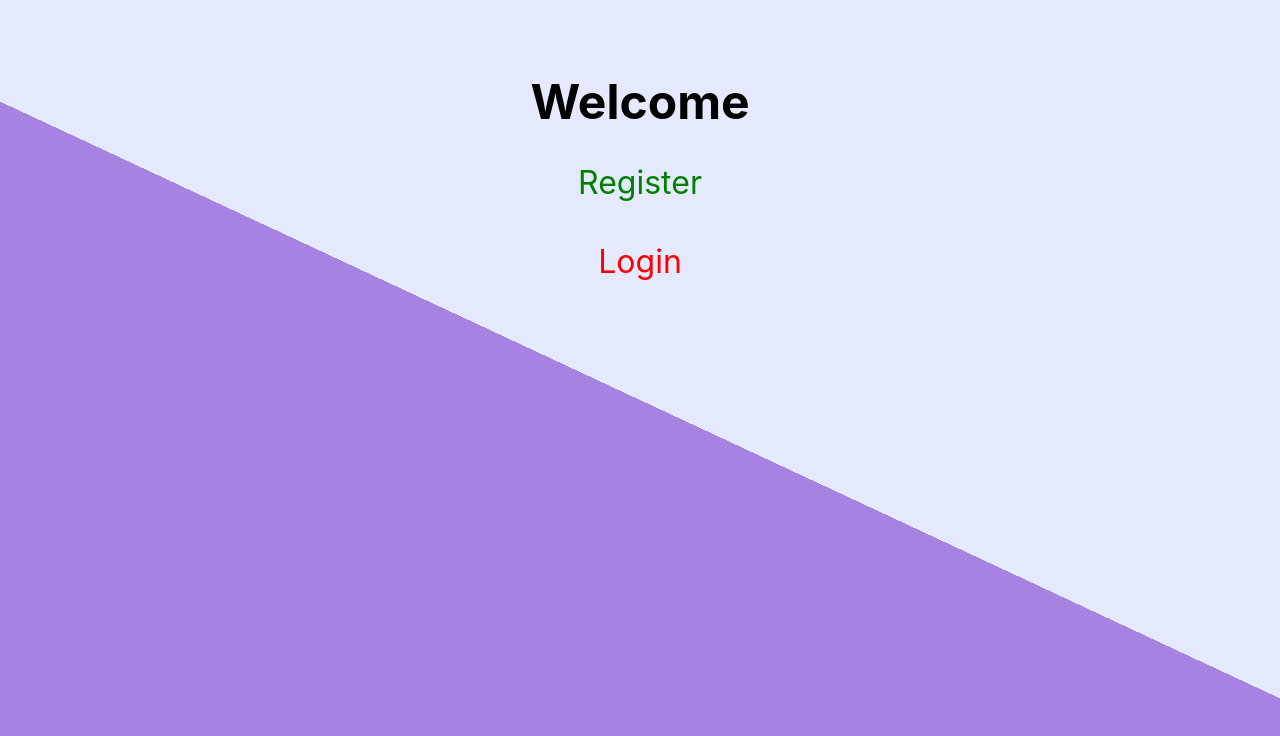
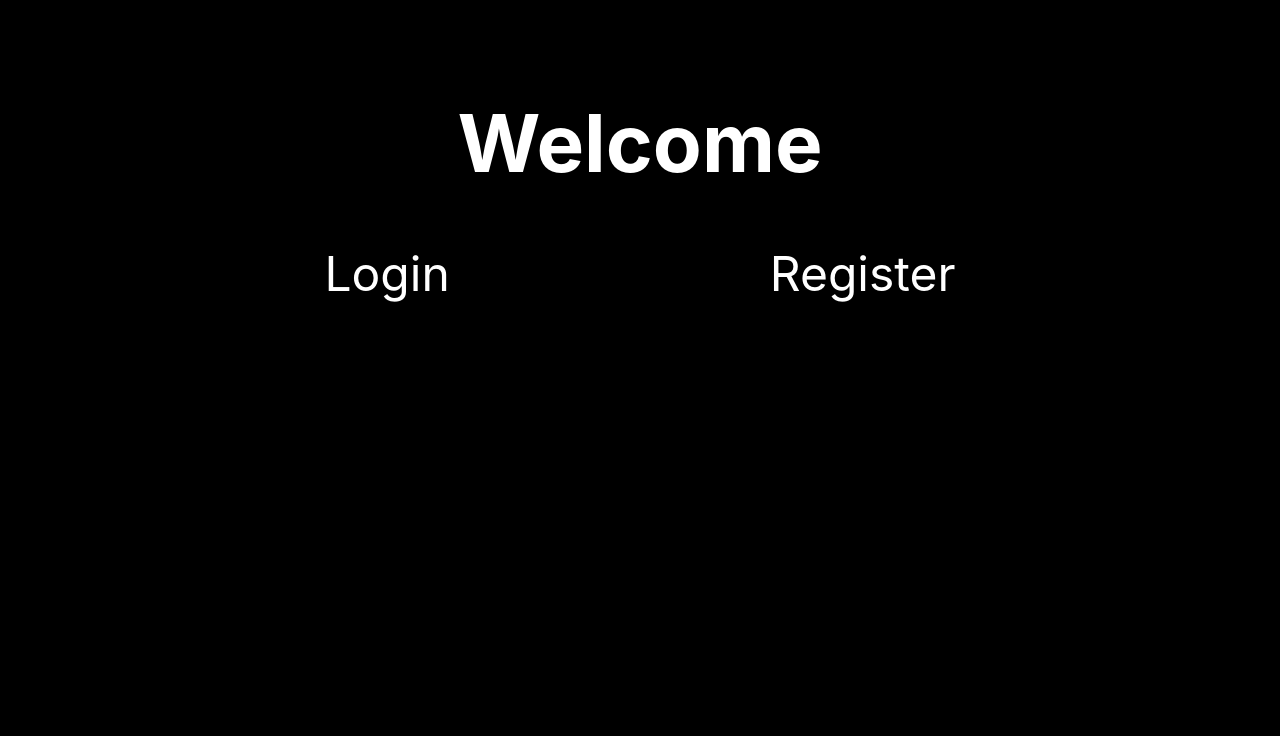
Before and after one commit to aditya-ahlawat-1309/Project5-TodoList, a React (Create React App) app: page / in a window 1280 px wide. Shown: the top 736 px of the page. Built offline with nearby package versions, Linux system fonts and the light colour scheme.

Commit message:
css updated

```diff
--- a/src/App.css
+++ b/src/App.css
@@ -3,23 +3,25 @@
 }
 
 html {
-  background-color: #E4E9FD;
+  /* background-color: #E4E9FD;
   background-image: -webkit-linear-gradient(65deg, #A683E3 50%, #E4E9FD 50%);
   min-height: 100%;
-  font-family: 'helvetica neue';
+  font-family: 'helvetica neue'; */
+  background-color:#000000
 }
 
 
 button {
   min-height: 50px;
   width: 25%;
-  border-radius: 50%;
+  border-radius: 25px;
   border-color: transparent;
-  background-color: #A683E3;
+  background-color: rgb(0,155,255);
   color: #fff;
   font-size: 30px;
   padding-bottom: 6px;
   border-width: 0;
+  cursor:pointer;
 }
 
 input[type="text"] {
@@ -31,6 +33,7 @@ input[type="text"] {
   font-size: 20px;
   font-weight: 200;
   width: 313px;
+  border-radius: 25px;
 }
 
 input[type="text"]:focus {
@@ -51,18 +54,19 @@ footer {
 
 input,
 select {
-  width: 50%;
+  width: 25%;
   padding: 12px 20px;
   margin: 8px 0;
   display: inline-block;
-  border: 1px solid #ccc;
-  border-radius: 4px;
+  border: none;
+
   box-sizing: border-box;
 }
 
+
 button[type=submit] {
   width: 25%;
-  background-color: #23b1e0;
+  background-color: rgb(0,155,255);
   color: white;
   padding: 14px 20px;
   margin: 8px 0;
@@ -72,5 +76,5 @@ button[type=submit] {
 }
 
 button[type=submit]:hover {
-  background-color: #1b95be;
+  background-color: #2cff0289;
 }
--- a/src/components/Todos.js
+++ b/src/components/Todos.js
@@ -20,7 +20,7 @@ export default function Todos() {
   };
 
   useEffect(() => {
-    fetch(`http://localhost:8000/todos`, {
+    fetch(`https://todo-aditya0183.herokuapp.com/todos`, {
       method: "GET",
       headers: {
         "Content-Type": "application/json",
@@ -60,15 +60,21 @@ export default function Todos() {
   };
 
   return (
-    <div>
+    <div style={{marginTop:"-5%"}}>
+    <span style={{color:"red",fontSize:"1.5rem"}}>See the Todos in the Uncompleted Section</span>
+      <br/>
       <select value={filter} onChange={(e) => changeFilter(e.target.value)}>
-        <option value="completed">Completed</option>
-        <option value="uncompleted">Uncompleted</option>
+        <option value="completed" style={{ color: "black",fontSize:"1rem",borderRadius:"25px" }}>
+          Completed
+        </option>
+        <option value="uncompleted" style={{ color: "black",fontSize:"1rem",borderRadius:"25px" }}>
+          Uncompleted
+        </option>
       </select>
 
       {getTodos().map((todo) => (
         <>
-        <br/>
+          <br />
           <div
             key={todo.id}
             style={{
--- a/src/pages/Login.js
+++ b/src/pages/Login.js
@@ -18,7 +18,7 @@ export default function Login() {
 
   const login = (e) => {
     e.preventDefault();
-    fetch(`http://localhost:8000/login`, {
+    fetch(`https://todo-aditya0183.herokuapp.com/login`, {
       method: "POST",
       headers: {
         "Content-Type": "application/json",
@@ -45,27 +45,40 @@ export default function Login() {
 
   return (
     <div>
-      <h1 style={{ fontSize: "3rem", color: "black" }}>Login</h1>
-      {error && <span style={{ color: "red" }}>{error}</span>}
+      <h1 style={{ fontSize: "5rem", color: "white" }}>Login</h1>
+      {error ? (
+        <span style={{ color: "red", fontSize: "2.5rem" }}>{error}</span>
+      ) : (
+        <span style={{ color: "red", fontSize: "2.5rem" }}>Please Wait</span>
+      )}
+      <br />
+      <br />
+      <br />
       <form onSubmit={login}>
-       <label style={{ fontSize: "1.5rem" }}>Username</label>
-<br/>
+        <label style={{ fontSize: "1.5rem", color: "white" }}>Username</label>
+        <br />
         <input
           onChange={(e) => setUsername(e.target.value)}
           placeholder="username"
+          style={{ borderRadius: "25px" }}
         />
         <br />
-     <br/>
-<label style={{ fontSize: "1.5rem" }}>Password</label>
+        <br />
+        <label style={{ fontSize: "1.5rem", color: "white" }}>Password</label>
 
-     <br/>
+        <br />
         <input
           type="password"
           onChange={(e) => setPassword(e.target.value)}
           placeholder="password"
+          style={{ borderRadius: "25px" }}
         />
         <br />
+        <br />
         <button type="submit">Login</button>
+        <br/>
+        <br/>
+        <a href="/register" style={{color:"yellow",textDecoration:"none"}}>Wanna Register?</a>
       </form>
     </div>
   );
--- a/src/pages/Register.js
+++ b/src/pages/Register.js
@@ -11,7 +11,7 @@ export default function Register() {
 
   const register = (e) => {
     e.preventDefault();
-    fetch(`http://localhost:8000/register`, {
+    fetch(`https://todo-aditya0183.herokuapp.com/register`, {
       method: "POST",
       headers: {
         "Content-Type": "application/json",
@@ -38,27 +38,42 @@ export default function Register() {
 
   return (
     <div>
-      <h1 style={{ fontSize: "3rem", color: "black" }}>Register</h1>
-      {error && <span style={{ color: "red" }}>{error}</span>}
+      <h1 style={{ fontSize: "5rem", color: "white" }}>Register</h1>
+      {error ? (
+        <span style={{ color: "red", fontSize: "2.5rem" }}>{error}</span>
+      ) : (
+        <span style={{ color: "red", fontSize: "2.5rem" }}>Please Wait</span>
+      )}
+      <br />
+      <br />
+      <br />
       <form onSubmit={register}>
-        <label style={{ fontSize: "1.5rem" }}>Username</label>
+        <label style={{ fontSize: "1.5rem", color: "white" }}>Username</label>
         <br />
         <input
           onChange={(e) => setUsername(e.target.value)}
           placeholder="username"
+          style={{ borderRadius: "25px" }}
         />
         <br />
         <br />
 
-        <label style={{ fontSize: "1.5rem" }}>Password</label>
+        <label style={{ fontSize: "1.5rem", color: "white" }}>Password</label>
         <br />
         <input
           type="password"
           onChange={(e) => setPassword(e.target.value)}
           placeholder="password"
+          style={{ borderRadius: "25px" }}
         />
         <br />
+        <br />
         <button type="submit">Register</button>
+        <div>
+  <br />
+  <a href="/login" style={{color: "yellow",textDecoration:"none"}}>How 'bout Login?</a>
+</div>
+
       </form>
     </div>
   );
--- a/src/pages/Welcome.js
+++ b/src/pages/Welcome.js
@@ -12,29 +12,41 @@ export default function Welcome() {
 
   return (
     <div>
-    <br/>
-    <br/>
+      <br />
+      <br />
       {credentails && <button onClick={logout}>Logout</button>}
-      <h1 style={{fontSize:"3rem", color:"black"}}>Welcome {credentails && credentails.username}</h1>
+      <h1 style={{ color: "white", fontSize: "5rem" }}>
+        Welcome {credentails && credentails.username}
+      </h1>
+
       {!credentails && (
-        <Link
-          to="/register"
-          style={{ textDecoration: "none", color: "green", fontSize: "2rem" }}
-        >
-          Register
-        </Link>
+        <div>
+          <Link
+            to="/login"
+            style={{
+              textDecoration: "none",
+              color: "white",
+              fontSize: "3rem",
+              marginRight: "25%",
+            }}
+          >
+            Login
+          </Link>
+
+          <Link
+            to="/register"
+            style={{ textDecoration: "none", color: "white", fontSize: "3rem" }}
+          >
+            Register
+          </Link>
+        </div>
       )}
       <br />
-      <br/>
-      <br/>
-      {!credentails && (
-        <Link
-          to="/login"
-          style={{ textDecoration: "none", color: "red", fontSize: "2rem" }}
-        >
-          Login
-        </Link>
-      )}
+      <br />
+      <br />
+      {/* {!credentails && (
+
+      )} */}
       {credentails && <Todos />}
     </div>
   );
```
